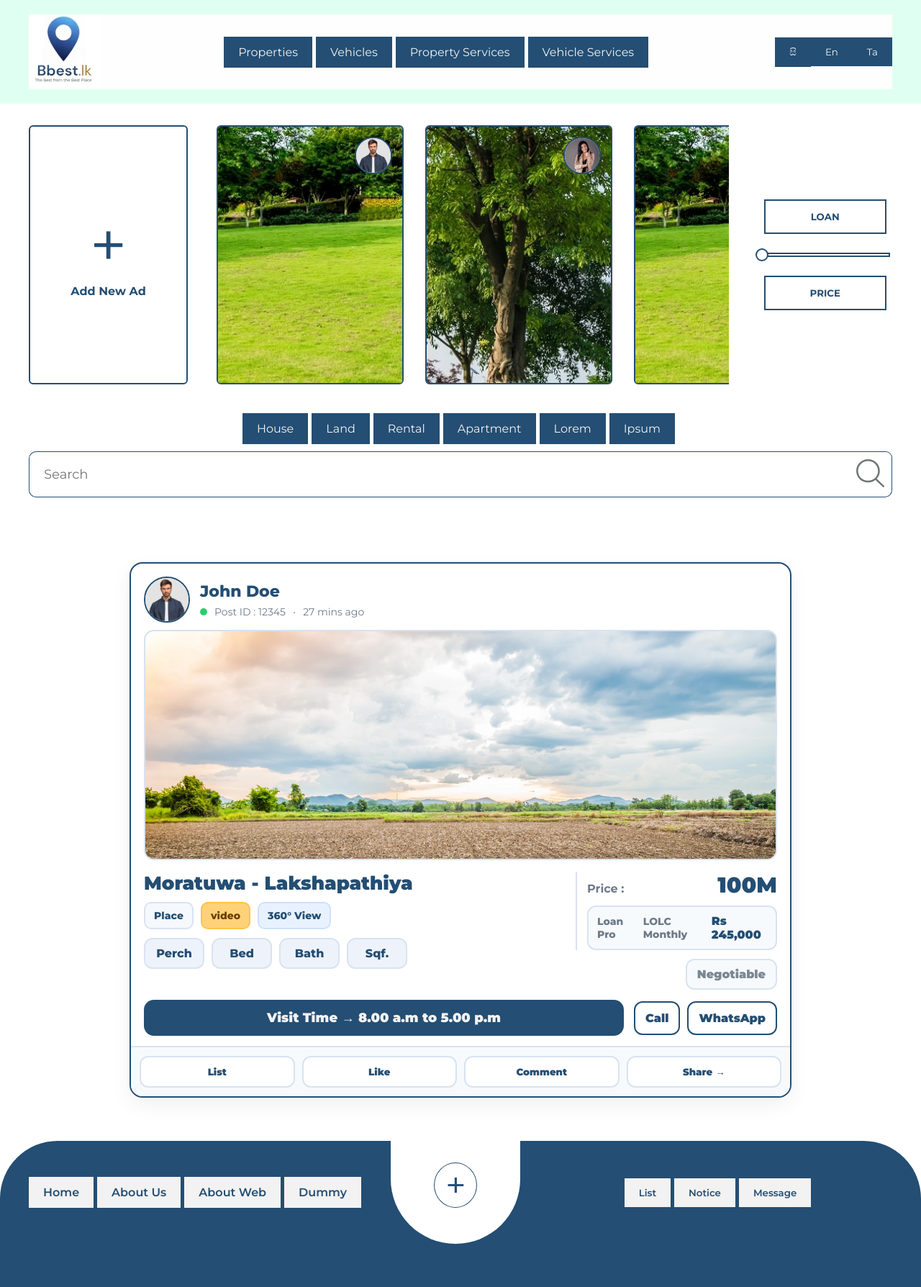
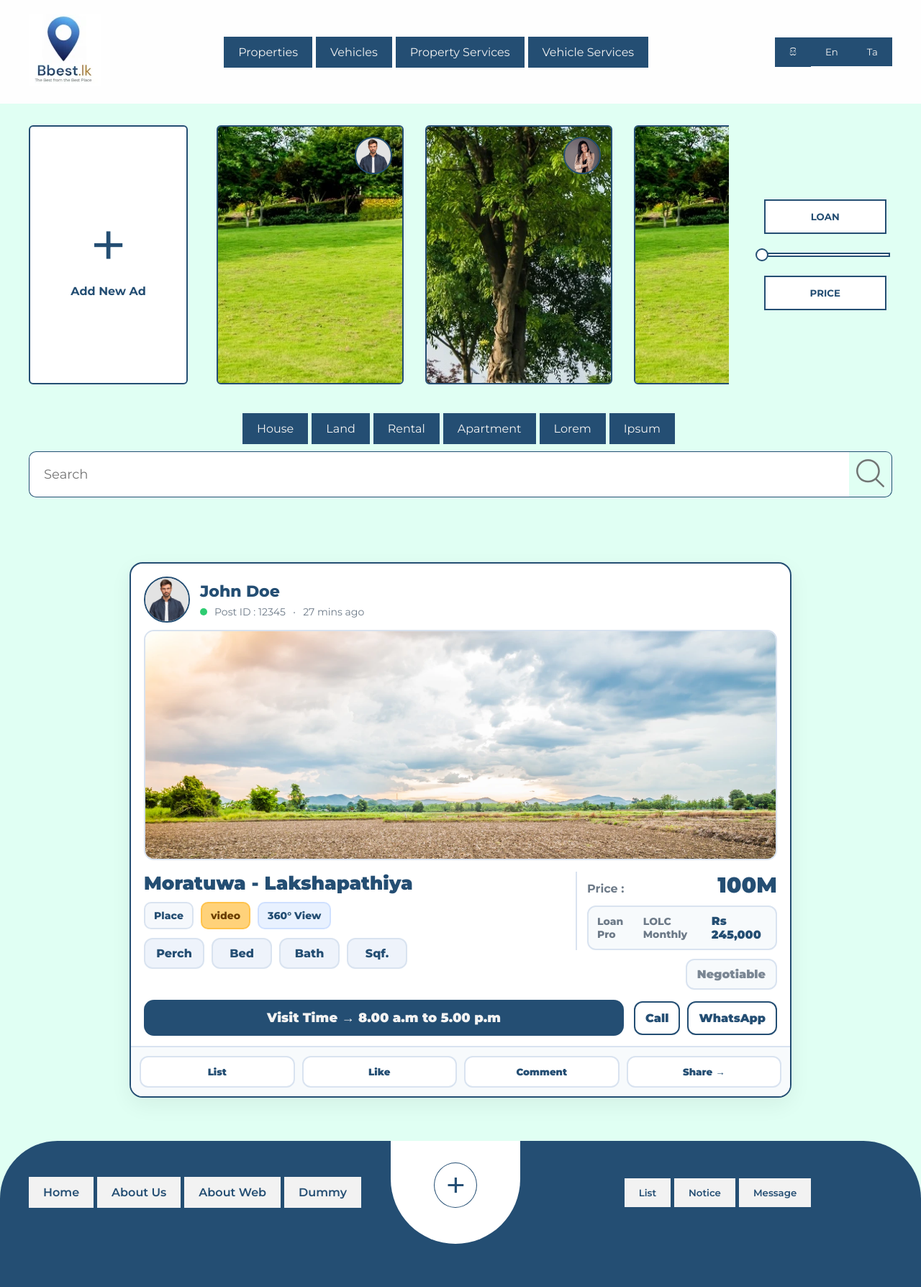
Before and after one commit to warunasubasingha/bbest.lk, a PHP site: page / in a window 1280 px wide. Shown: the whole page at 72% size. Run offline with PHP 8.4, Linux system fonts and the light colour scheme.

Commit message:
21.01.2026 first

```diff
--- a/public/css/css.css
+++ b/public/css/css.css
@@ -20,7 +20,8 @@ button {border: none;}
 
 /* header */
 header , header > div , header > div > * {background :#fefefe;}
-header {padding: 20px 0;background: #defff3ee;}
+header {padding: 20px 0;}
+body {background: #defff3ee;}
 
 .a1{ margin-right: 5px;}
 #bt2{padding: 0 !important;
```
